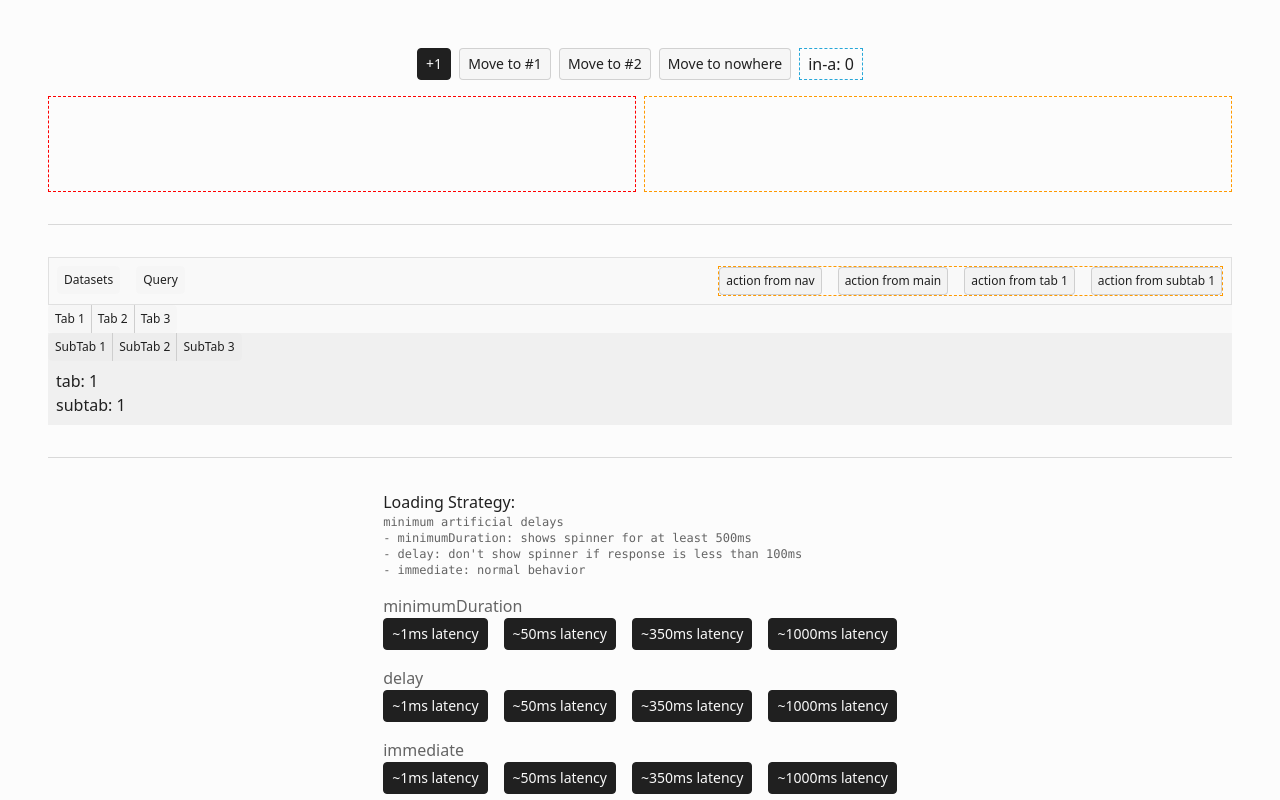
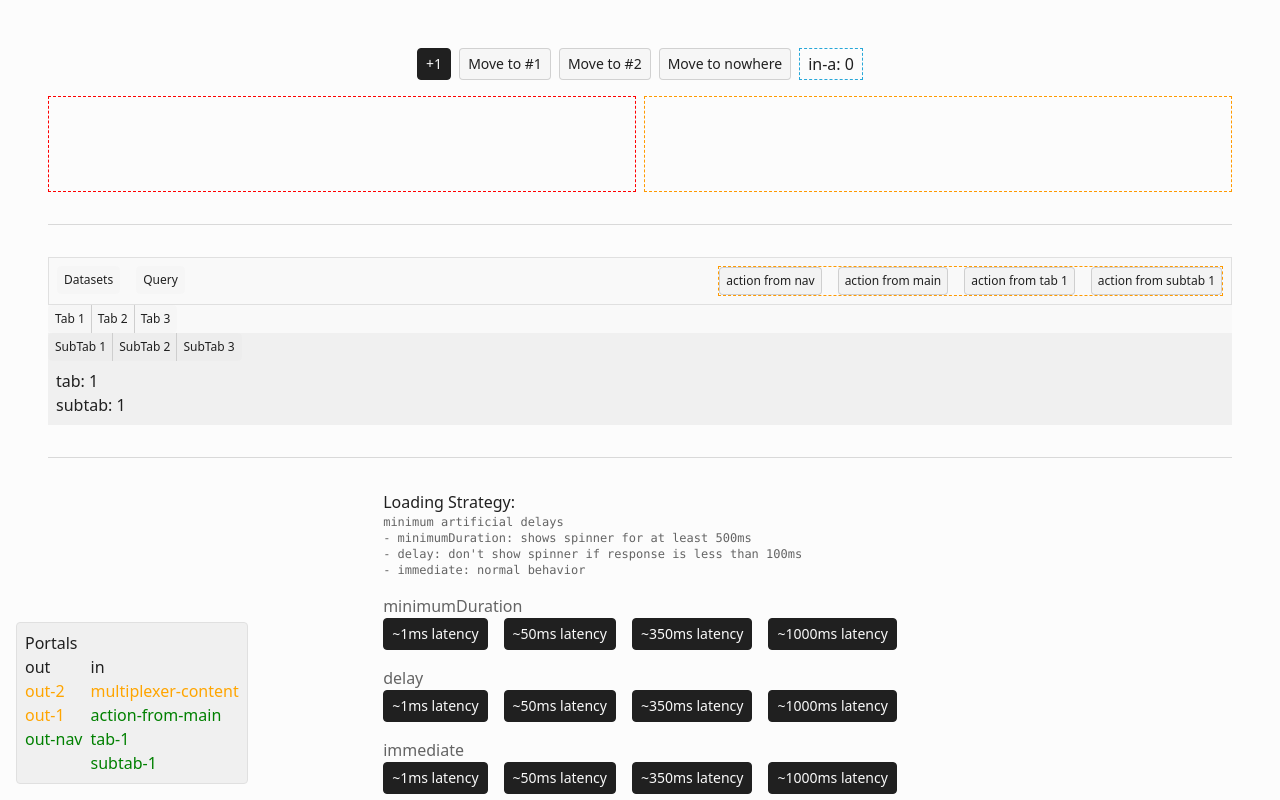
Before and after one commit to bdsqqq/axm-playground, a React (Vite) app: page / in a window 1280 px wide. Shown: the top 800 px of the page. Built offline with nearby package versions, Linux system fonts and the light colour scheme.

Commit message:
feat(portal): better portal devtool

```diff
--- a/src/ui/portal/index.tsx
+++ b/src/ui/portal/index.tsx
@@ -91,7 +91,7 @@ export function Aperture() {
   const { inPortals, outPortals } = useStore(ApertureStore);
 
   return (
-    <div className="grid w-full grid-cols-2 gap-4">
+    <div className="fixed bottom-4 left-4 rounded border border-gray-05 bg-gray-03 p-2">
       <div>
         <h2>Portals</h2>
         <div className="flex gap-2">
```
